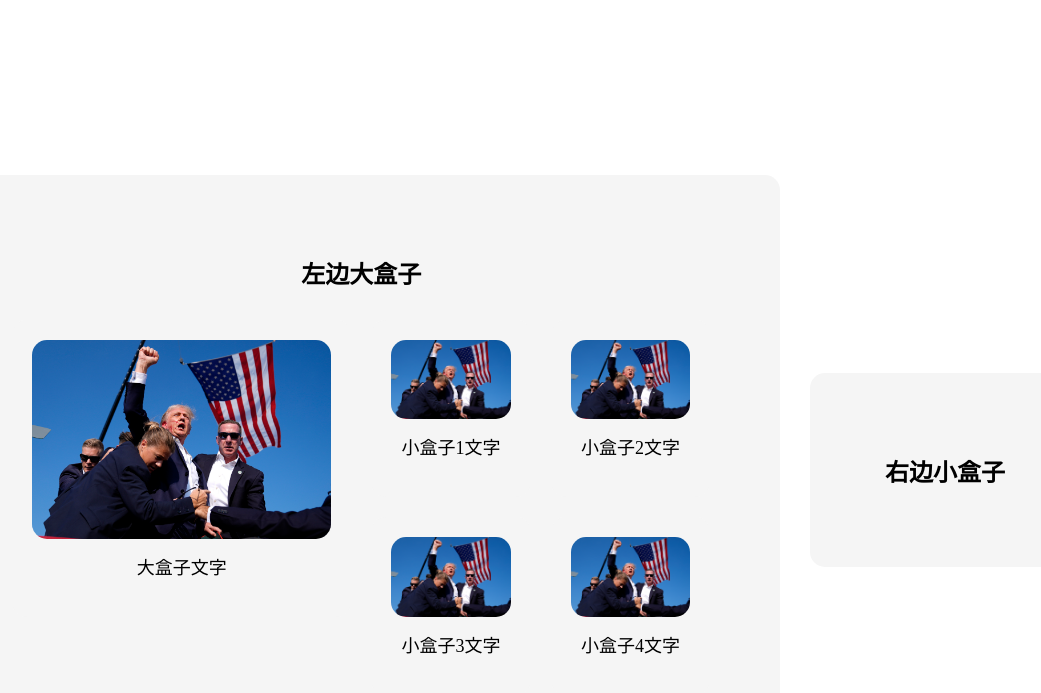
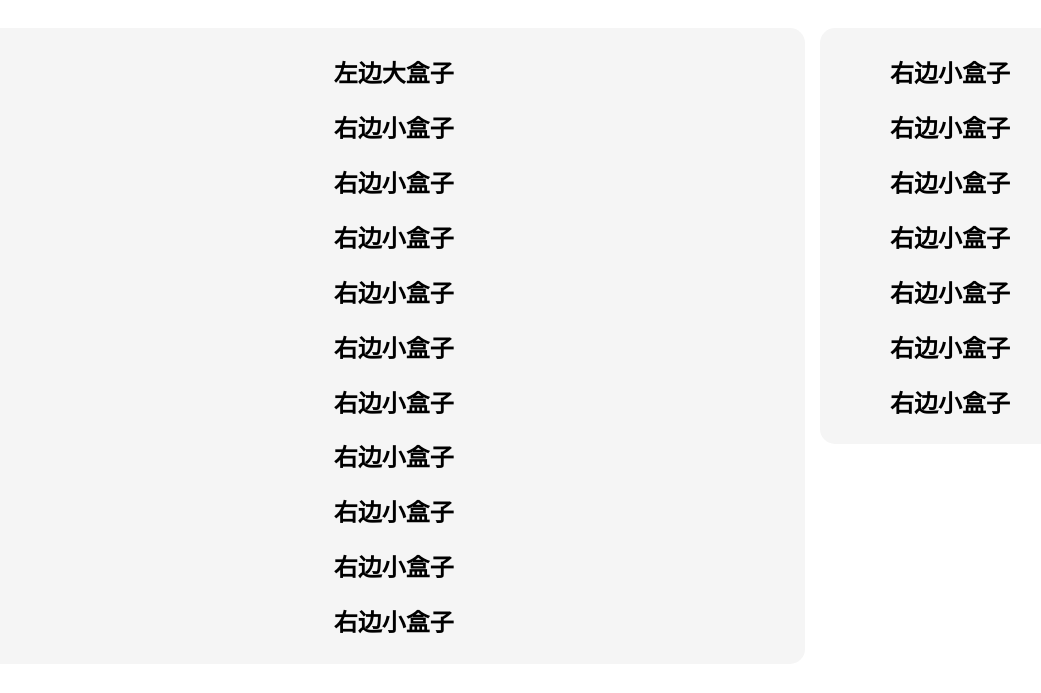
Before and after one commit to fangyaohui/screw-it-development-front, a Vue app: page / in a window 1280 px wide. Shown: the part 743-1436 px from the top of the page, without its empty margins (129-1170 px from the left). After the commit the page ends 1407 px from the top, so only its background shows below. Built offline with nearby package versions, Linux system fonts and the light colour scheme.

Commit message:
头条页面

```diff
--- a/components.d.ts
+++ b/components.d.ts
@@ -7,6 +7,7 @@ export {}
 /* prettier-ignore */
 declare module 'vue' {
   export interface GlobalComponents {
+    Headlines: typeof import('./src/components/Headlines.vue')['default']
     HelloWorld: typeof import('./src/components/HelloWorld.vue')['default']
     IconCommunity: typeof import('./src/components/icons/IconCommunity.vue')['default']
     IconDocumentation: typeof import('./src/components/icons/IconDocumentation.vue')['default']
--- a/src/components/Test.vue
+++ b/src/components/Headlines.vue
@@ -1,5 +1,5 @@
 <template>
-  <el-container style="height: 100vh; padding-top: 50px;">
+  <el-container style="height: 80vh; padding-top: 50px;">
     <el-row justify="center" align="top" style="width: 90%; margin: 0 auto;">
       <el-col :span="12" style="padding: 10px;">
         <div class="big-box">
--- a/src/views/Index/Index.vue
+++ b/src/views/Index/Index.vue
@@ -1,6 +1,6 @@
 <template>
 
-  <el-container style="height: 100vh; padding-top: 50px;">
+  <el-container style="height: 10px; padding-top: 50px;">
 
     <el-row>
       <el-col>
@@ -11,86 +11,44 @@
     </el-row>
 
     <el-row style="padding: 5%">
-      <el-col >
-        <Test/>
+      <el-col :span="24" style="padding-bottom: 10px;">
+        <Headlines/>
       </el-col>
-    </el-row>
 
-  </el-container>
+      <el-col :span="18">
+        <div class="left-box">
+          <h2>左边大盒子</h2>
+          <h2>右边小盒子</h2>
+          <h2>右边小盒子</h2>
+          <h2>右边小盒子</h2>
+          <h2>右边小盒子</h2>
+          <h2>右边小盒子</h2>
+          <h2>右边小盒子</h2>
+          <h2>右边小盒子</h2>
+          <h2>右边小盒子</h2>
+          <h2>右边小盒子</h2>
+          <h2>右边小盒子</h2>
 
 
-  <el-container style="height: 100vh; padding-top: 10px;">
-
-    <el-row justify="center" align="middle" style="width: 90%; margin: 0 auto;">
-      <el-col :span="18" style="padding-right: 15px;">
-
-        <div class="left-box">
-          <h2>左边大盒子</h2>
-
-
-          <el-row justify="center" align="top" style="width: 100%; margin: 0 auto;">
-
-            <el-col :span="12" style="padding: 10px;">
-              <div class="big-box">
-                <img src="@/assets/img/login_background.png" alt="Big Image" class="image">
-                <p>大盒子文字</p>
 
         </div>
       </el-col>
 
-            <el-col :span="12">
-
-              <el-row>
-                <el-col :span="12" style="padding: 10px;">
-                  <div class="small-box">
-                    <img src="@/assets/img/login_background.png" alt="Small Image 1" class="image">
-                    <p>小盒子1文字</p>
-                  </div>
-                </el-col>
-
-                <el-col :span="12" style="padding: 10px;">
-                  <div class="small-box">
-                    <img src="@/assets/img/login_background.png" alt="Small Image 2" class="image">
-                    <p>小盒子2文字</p>
-                  </div>
-                </el-col>
-              </el-row>
-
-              <el-row>
-                <el-col :span="12" style="padding: 10px;">
-                  <div class="small-box">
-                    <img src="@/assets/img/login_background.png" alt="Small Image 3" class="image">
-                    <p>小盒子3文字</p>
-                  </div>
-                </el-col>
-
-                <el-col :span="12" style="padding: 10px;">
-                  <div class="small-box">
-                    <img src="@/assets/img/login_background.png" alt="Small Image 4" class="image">
-                    <p>小盒子4文字</p>
+      <el-col :span="6" style="padding-left: 15px;">
+        <div class="right-box">
+          <h2>右边小盒子</h2>
+          <h2>右边小盒子</h2>
+          <h2>右边小盒子</h2>
+          <h2>右边小盒子</h2>
+          <h2>右边小盒子</h2>
+          <h2>右边小盒子</h2>
+          <h2>右边小盒子</h2>
         </div>
       </el-col>
 
     </el-row>
-            </el-col>
-          </el-row>
 
-        </div>
-
-      </el-col>
-
-      <el-col :span="6" style="padding-left: 15px;">
-
-        <div class="right-box">
-          <h2>右边小盒子</h2>
-        </div>
-
-      </el-col>
-
-    </el-row>
   </el-container>
-
-
 
 
 </template>
@@ -98,7 +56,7 @@
 <script setup>
 
 import NavigationBar from '@/components/NavigationBar.vue'
-import Test from '@/components/Test.vue'
+import Headlines from '@/components/Headlines.vue'
 
 </script>
 
@@ -108,25 +66,19 @@ import Test from '@/components/Test.vue'
 .left-box, .right-box {
   background-color: #f5f5f5;
   border-radius: 15px;
-  padding: 60px;
+  padding: 6px;
   text-align: center;
   box-sizing: border-box;
+  top: 10px;
 }
 
 /* 左边大盒子 头条五个盒子*/
-.big-box, .small-box {
+.big-box {
   background-color: #f5f5f5;
   border-radius: 15px;
   padding: 20px;
   text-align: center;
   box-sizing: border-box;
-}
-
-.image {
-  width: 100%;
-  height: 75%;
-  border-radius: 15px;
-  object-fit: cover;
 }
 
 p {
```
Lines whose indentation alone changed are shown as unchanged.
